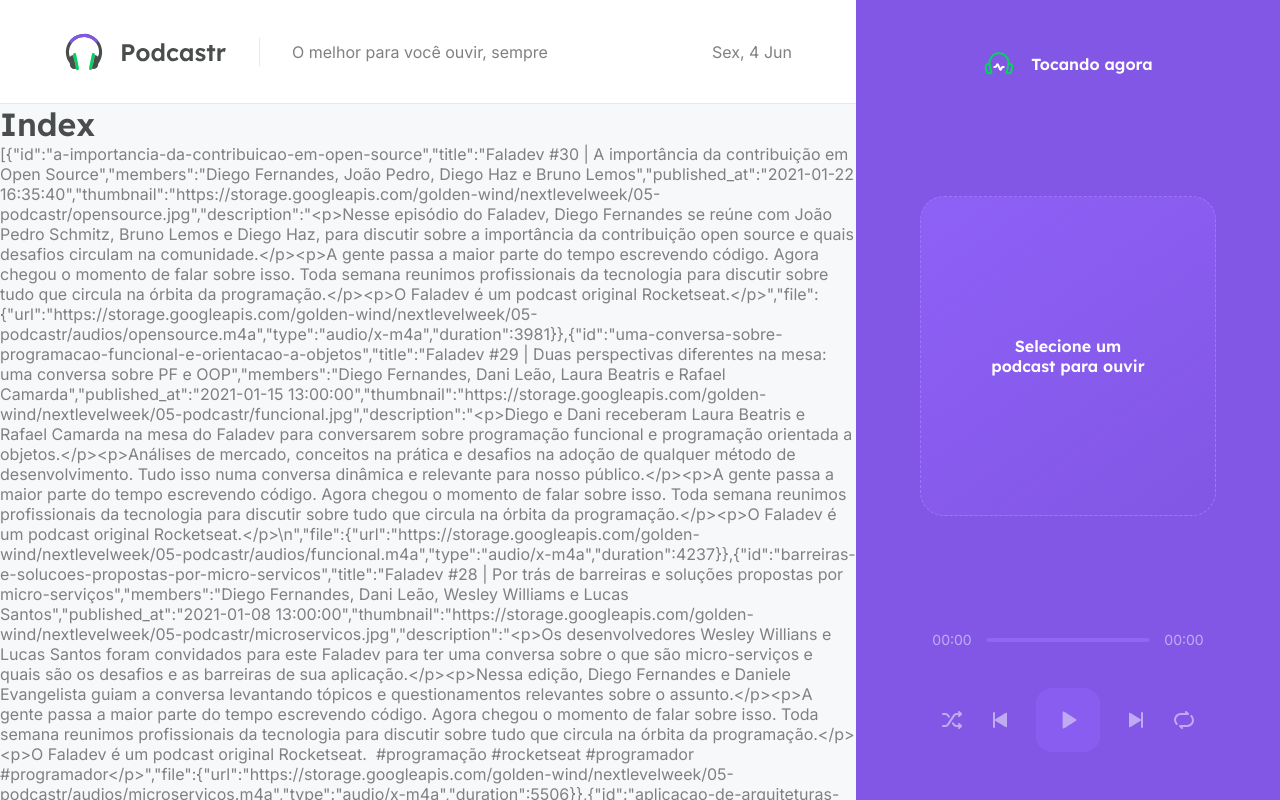
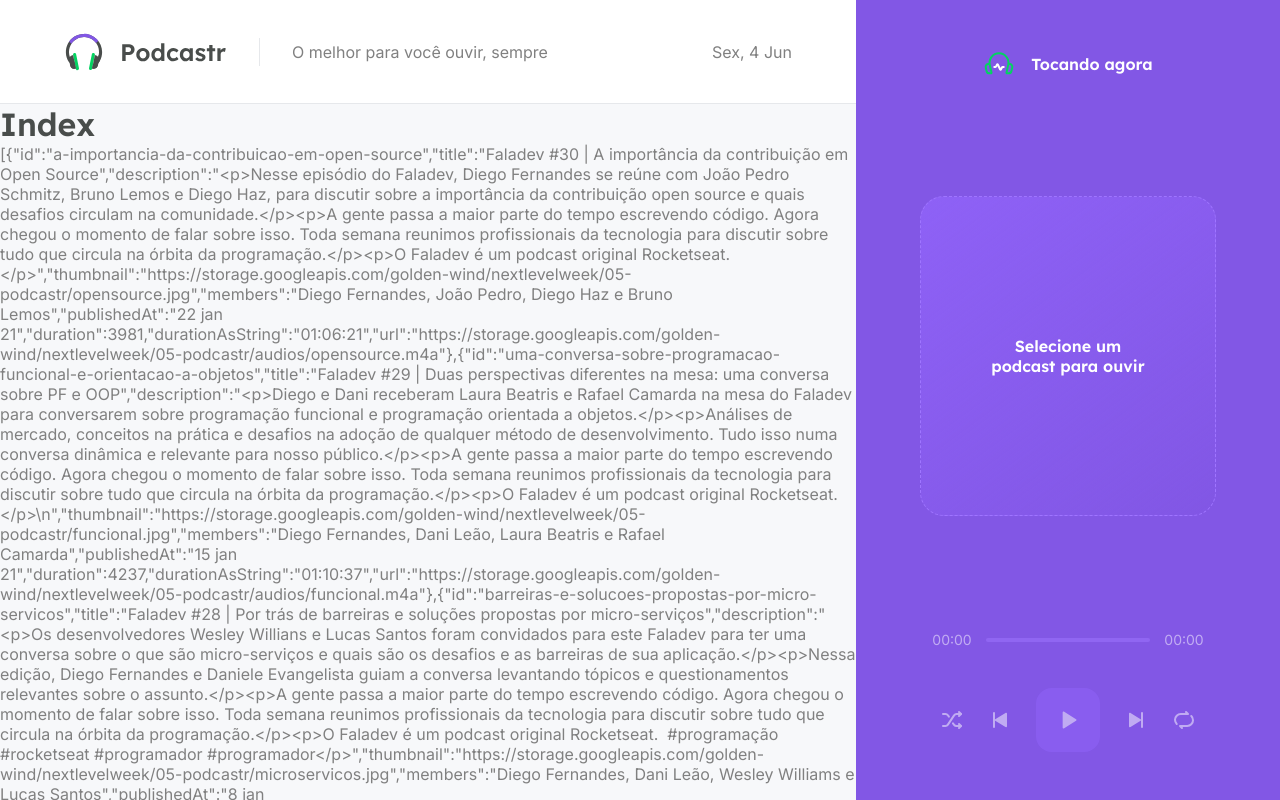
Before and after one commit to LeandroGCruzP/podcastr, a Next.js app: page / in a window 1280 px wide. Shown: the top 800 px of the page. Built offline with nearby package versions, Linux system fonts and the light colour scheme; data requests are answered from the project's data file.

Commit message:
formatting project and formatting API data

```diff
--- a/package.json
+++ b/package.json
@@ -9,6 +9,7 @@
     "server": "json-server server.json -w -d 750 -p 3333"
   },
   "dependencies": {
+    "axios": "^0.21.1",
     "date-fns": "^2.22.1",
     "next": "10.2.3",
     "react": "17.0.2",
--- a/src/components/Header/index.tsx
+++ b/src/components/Header/index.tsx
@@ -1,18 +1,17 @@
-import format from "date-fns/format";
-import ptBR from "date-fns/locale/pt-BR";
+import format from 'date-fns/format'
+import ptBR from 'date-fns/locale/pt-BR'
 
-import styles from "./styles.module.scss";
+import styles from './styles.module.scss'
 
 export default function Header() {
   /* Formatando a data
   Para formatar a data se ocupará o pacote "date-fns"
   e o formato escolhido foi a través da documentação do proprio date-fns/format
   instalar: yarn add date-fns
-  link: https://date-fns.org/v2.22.1/docs/format
-  */
-  const currentDate = format(new Date(), "EEEEEE, d MMM", {
-    locale: ptBR, // idioma da data selecionada
-  });
+  link: https://date-fns.org/v2.22.1/docs/format*/
+  const currentDate = format(new Date(), 'EEEEEE, d MMM', {
+    locale: ptBR // idioma da data selecionada
+  })
 
   return (
     <header className={styles.headerContainer}>
@@ -22,5 +21,5 @@ export default function Header() {
 
       <span>{currentDate}</span>
     </header>
-  );
+  )
 }
--- a/src/components/Player/index.tsx
+++ b/src/components/Player/index.tsx
@@ -1,4 +1,4 @@
-import styles from "./styles.module.scss";
+import styles from './styles.module.scss'
 
 export default function Player() {
   return (
@@ -40,5 +40,5 @@ export default function Player() {
         </div>
       </footer>
     </div>
-  );
+  )
 }
--- a/src/pages/_document.tsx
+++ b/src/pages/_document.tsx
@@ -2,7 +2,7 @@
 Isto equivale ao HTML que vai carregar somente uma vez ao iniciar a aplicação
 A estrutura trabalhada está detalhada em: https://nextjs.org/docs/advanced-features/custom-document*/
 
-import Document, { Html, Head, Main, NextScript } from "next/document";
+import Document, { Html, Head, Main, NextScript } from 'next/document'
 
 export default class MyDocument extends Document {
   render() {
@@ -20,6 +20,6 @@ export default class MyDocument extends Document {
           <NextScript />
         </body>
       </Html>
-    );
+    )
   }
 }
--- a/src/pages/index.tsx
+++ b/src/pages/index.tsx
@@ -1,32 +1,81 @@
 /* Página com SSG - Static Side Generation
 Você coloca um tempo onde a página vai recarregar nova informação da api que está consumindo
 assim tendo uma página estática e melhorando o performance*/
+import { GetStaticProps } from 'next' // Tipagem da função getStaticProps para aplicar TS
+import { format, parseISO } from 'date-fns'
+import ptBR from 'date-fns/locale/pt-BR'
+import { api } from '../services/api'
+import { convertDurationToTimeString } from '../utils/convertDurationToTimeString'
 
-export default function Home(props) {
+interface Episodes {
+  id: string
+  title: string
+  description: string
+  thumbnail: string
+  members: string
+  publishedAt: string
+  duration: number
+  durationAsString: String
+  url: string
+}
+
+interface HomeProps {
+  episodes: Episodes[]
+}
+
+export default function Home(props: HomeProps) {
   return (
     <div>
       <h1>Index</h1>
       <p>{JSON.stringify(props.episodes)}</p>
     </div>
-  );
+  )
 }
 
 /* Ordem execução do componente
 Isto se executa primeiro ao carregar o componente */
-
-export async function getStaticProps() {
-  /* Uso de json-server
+export const getStaticProps: GetStaticProps = async () => {
+  /* Uso de json-server e axios
   Esta é uma API falsa que executa um json da aplicação que serve para poder simular uma API
   de verdade a través de um arquivo com extensão .json
   instalar: yarn add json-server -D
-  Ele gerá a rota http://localhost:3333/episodes onde estão todos os dados do json*/
-  const response = await fetch("http://localhost:3333/episodes");
-  const data = await response.json();
+  Ele gerá a rota http://localhost:3333/episodes onde estão todos os dados do json
+  a rota pode ser trabalahda com fetch mas em esta ocasião se usou o axios que faz melhor o trabalho
+  instalar: yarn add axios
+  assim separamos a rota localhost em um arquivo api e podemos usar os parametros em forma de JS*/
+  const { data } = await api.get('episodes', {
+    params: {
+      _limit: 12,
+      _sort: 'published_at',
+      _order: 'desc'
+    }
+  })
+
+  /* Formatação dos dados da API
+  Antes de mandar os dados pra mostrar no componente, envez de formatar eles ao momento de mostrar
+  melhor é formatar apenas se faz a chamada a API */
+  const episodes = data.map(episode => {
+    return {
+      id: episode.id,
+      title: episode.title,
+      description: episode.description,
+      thumbnail: episode.thumbnail,
+      members: episode.members,
+      publishedAt: format(parseISO(episode.published_at), 'd MMM yy', {
+        locale: ptBR
+      }),
+      duration: Number(episode.file.duration),
+      durationAsString: convertDurationToTimeString(
+        Number(episode.file.duration)
+      ),
+      url: episode.file.url
+    }
+  })
 
   return {
     props: {
-      episodes: data,
+      episodes
     },
-    revalidate: 60 * 60 * 8, // 60 segudos * 60 * 8 = A cada 8 horas se refaz a consulta a API
-  };
+    revalidate: 60 * 60 * 8 // 60 segudos * 60 * 8 = A cada 8 horas se refaz a consulta a API
+  }
 }
--- /dev/null
+++ b/src/services/api.ts
@@ -0,0 +1,5 @@
+import axios from 'axios'
+
+export const api = axios.create({
+  baseURL: 'http://localhost:3333/'
+})
--- /dev/null
+++ b/src/utils/convertDurationToTimeString.ts
@@ -0,0 +1,11 @@
+export function convertDurationToTimeString(duration: number) {
+  const hours = Math.floor(duration / 3600)
+  const minutes = Math.floor((duration % 3600) / 60)
+  const seconds = duration % 60
+
+  const timeString = [hours, minutes, seconds]
+    .map(unit => String(unit).padStart(2, '0'))
+    .join(':')
+
+  return timeString
+}
```
Also changed, not shown: prettier.config.js (added, +7 -0 lines), src/pages/_app.tsx (+6 -6 lines), 2 other files (tests, documents, lock files or other folders).
